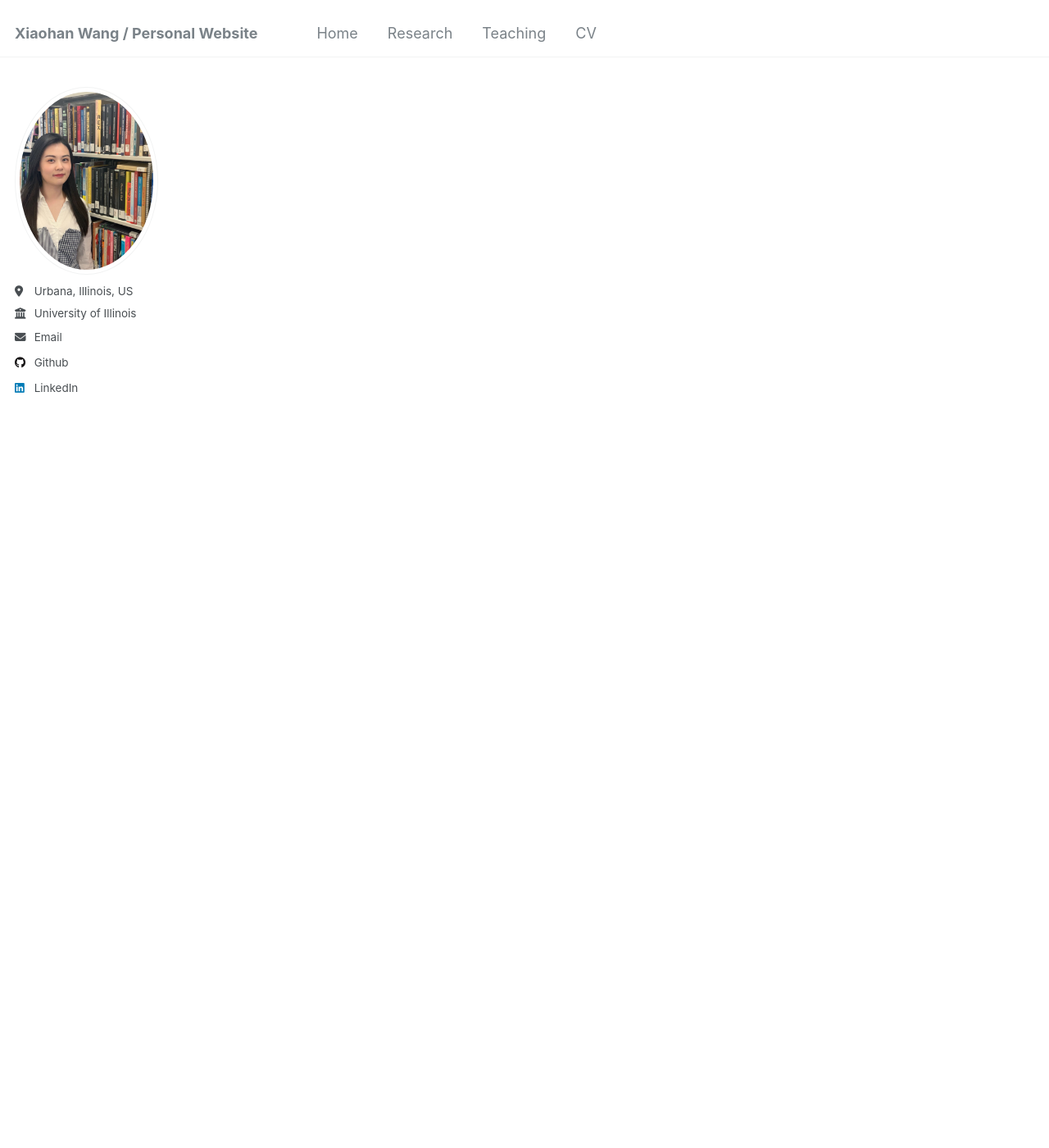
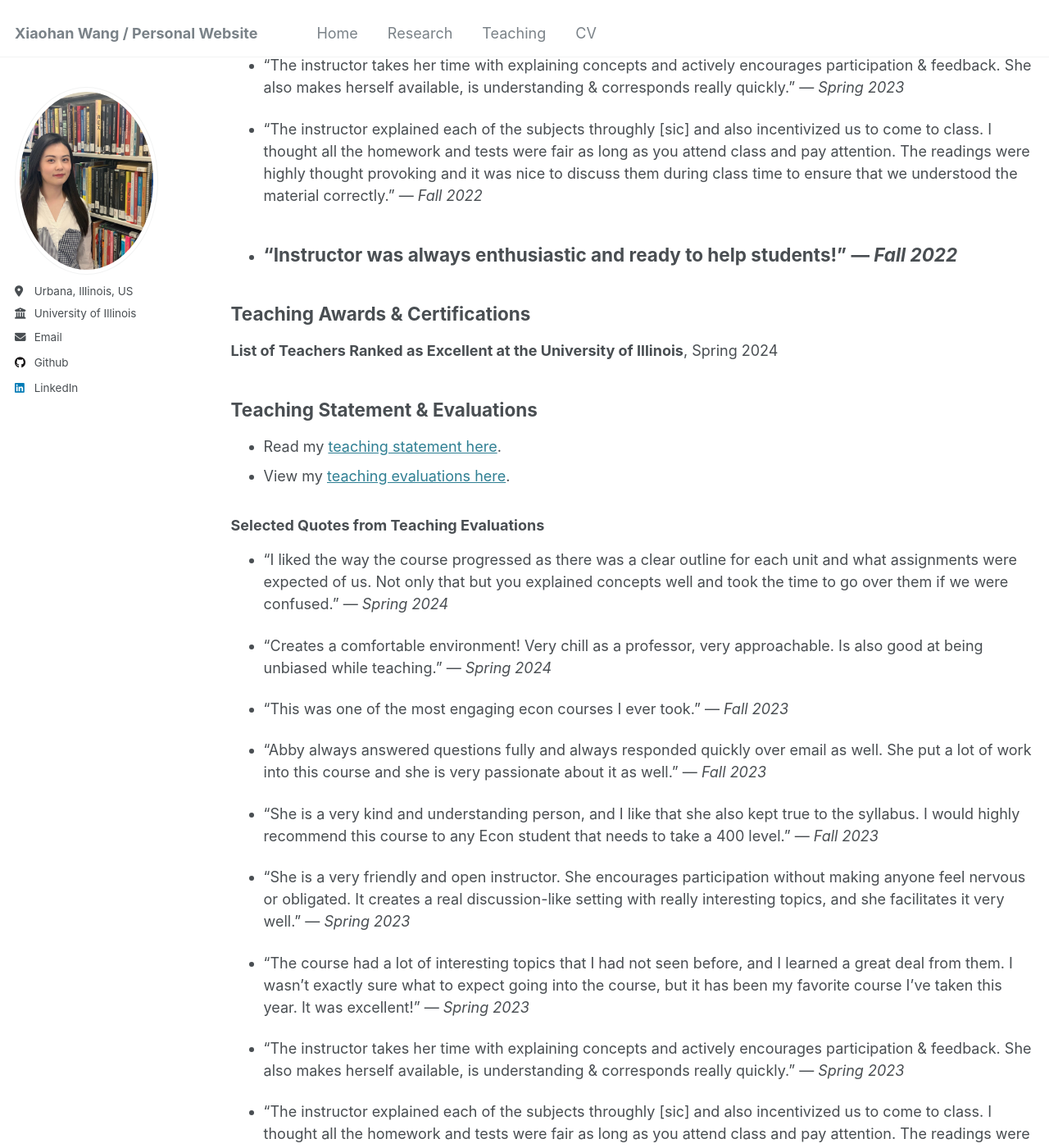
Before and after one commit to xiaohanwang1997/xiaohanwang1997.github.io, a Jekyll site: the page built from _teaching/2014-spring-teaching-1.md, in a window 1280 px wide and 1400 px high, scrolled down 1476 px. Shown: the whole window at 82% size. Built offline with Jekyll 4.4.1, drawn with Linux system fonts in a browser that asks for light colours; some of the changed text lies outside the part shown.

Commit message:
Update 2014-spring-teaching-1.md

```diff
--- a/_teaching/2014-spring-teaching-1.md
+++ b/_teaching/2014-spring-teaching-1.md
@@ -7,26 +7,100 @@ redirect_from:
   - /teaching
 ---
 
-Teaching Assistant
-=====
-**ECON 102 Mirco Principles**<br>
-&nbsp;&nbsp;Fall 2023, Spring 2024, Fall 2024, Spring 2025
+## Courses Taught
+### ECON 102: *Mirco Principles*
+- **Teaching Assistant**: Fall 2023, Spring 2024, Fall 2024, Spring 2025
 
-**ECON 436 Economics of Coordination, ECON 440 Labor Economics, ECON 480 Ind Comp & Monopoly**<br>
-&nbsp;&nbsp;Spring 2023
+### ECON 436: *Economics of Coordination*, ECON 440: *Labor Economics*, ECON: 480 *Ind Comp & Monopoly*
+- **Teaching Assistant**:Spring 2023
 
-**STAT 202 Economic Statistics**<br>
-&nbsp;&nbsp;Fall 2022
+### STAT 202: *Economic Statistics*
+- **Teaching Assistant**:Fall 2022
 
-**ECON 303 Inter Macro Theory**<br>
-&nbsp;&nbsp;Fall 2021, Spring 2022
+### ECON 303: *Inter Macro Theory*
+- **Teaching Assistant**:Fall 2021, Spring 2022
 
-Course Assistant
-=====
-**iMBA program, Gies College of Business**<br>
-&nbsp;&nbsp;Spring 2020, Summer 2020, Fall 2020, Spring 2021, Summer 2021
+### iMBA program, *Gies College of Business*
+- **Course Assistant**: 2020, Summer 2020, Fall 2020, Spring 2021, Summer 2021
+---
 
-Teaching Awards & Certifications
-=====
-**List of Teachers Ranked as Excellent at the University of Illinois**<br>
-&nbsp;&nbsp;Spring 2024
+## Teaching Statement & Evaluations
+- Read my [teaching statement here](link-to-statement).
+- View my [teaching evaluations here](link-to-evaluations).
+
+### Selected Quotes from Teaching Evaluations
+
+- "I liked the way the course progressed as there was a clear outline for each unit and what assignments were expected of us. Not only that but you explained concepts well and took the time to go over them if we were confused." — *Spring 2024*
+
+- "Creates a comfortable environment! Very chill as a professor, very approachable. Is also good at being unbiased while teaching." — *Spring 2024*
+
+- "This was one of the most engaging econ courses I ever took." — *Fall 2023*
+
+- "Abby always answered questions fully and always responded quickly over email as well. She put a lot of work into this course and she is very passionate about it as well." — *Fall 2023*
+
+- "She is a very kind and understanding person, and I like that she also kept true to the syllabus. I would highly recommend this course to any Econ student that needs to take a 400 level." — *Fall 2023*
+
+- "She is a very friendly and open instructor. She encourages participation without making anyone feel nervous or obligated. It creates a real discussion-like setting with really interesting topics, and she facilitates it very well." — *Spring 2023*
+
+- "The course had a lot of interesting topics that I had not seen before, and I learned a great deal from them. I wasn't exactly sure what to expect going into the course, but it has been my favorite course I've taken this year. It was excellent!" — *Spring 2023*
+
+- "The instructor takes her time with explaining concepts and actively encourages participation & feedback. She also makes herself available, is understanding & corresponds really quickly." — *Spring 2023*
+
+- "The instructor explained each of the subjects throughly [sic] and also incentivized us to come to class. I thought all the homework and tests were fair as long as you attend class and pay attention. The readings were highly thought provoking and it was nice to discuss them during class time to ensure that we understood the material correctly." — *Fall 2022*
+
+- "Instructor was always enthusiastic and ready to help students!" — *Fall 2022*
+---
+
+## Teaching Awards & Certifications
+**List of Teachers Ranked as Excellent at the University of Illinois**, Spring 2024
+
+
+
+
+
+
+
+
+
+
+
+
+
+## Teaching Statement & Evaluations
+
+- Read my [teaching statement here](link-to-statement).
+- View my [teaching evaluations here](link-to-evaluations).
+
+### Selected Quotes from Teaching Evaluations
+
+- "I liked the way the course progressed as there was a clear outline for each unit and what assignments were expected of us. Not only that but you explained concepts well and took the time to go over them if we were confused." — *Spring 2024*
+
+- "Creates a comfortable environment! Very chill as a professor, very approachable. Is also good at being unbiased while teaching." — *Spring 2024*
+
+- "This was one of the most engaging econ courses I ever took." — *Fall 2023*
+
+- "Abby always answered questions fully and always responded quickly over email as well. She put a lot of work into this course and she is very passionate about it as well." — *Fall 2023*
+
+- "She is a very kind and understanding person, and I like that she also kept true to the syllabus. I would highly recommend this course to any Econ student that needs to take a 400 level." — *Fall 2023*
+
+- "She is a very friendly and open instructor. She encourages participation without making anyone feel nervous or obligated. It creates a real discussion-like setting with really interesting topics, and she facilitates it very well." — *Spring 2023*
+
+- "The course had a lot of interesting topics that I had not seen before, and I learned a great deal from them. I wasn't exactly sure what to expect going into the course, but it has been my favorite course I've taken this year. It was excellent!" — *Spring 2023*
+
+- "The instructor takes her time with explaining concepts and actively encourages participation & feedback. She also makes herself available, is understanding & corresponds really quickly." — *Spring 2023*
+
+- "The instructor explained each of the subjects throughly [sic] and also incentivized us to come to class. I thought all the homework and tests were fair as long as you attend class and pay attention. The readings were highly thought provoking and it was nice to discuss them during class time to ensure that we understood the material correctly." — *Fall 2022*
+
+- "Instructor was always enthusiastic and ready to help students!" — *Fall 2022*
+
+---
+
+## Teaching Awards & Certifications
+
+- **List of Teachers Ranked as Excellent** at the University of Illinois: Fall 2020, Fall 2021, Fall 2022, Spring 2023, Fall 2023, Spring 2024
+
+- **Department of Economics Undergraduate Teaching Fellowship**, University of Illinois, May 2023
+
+- **Graduate Teacher Certificate** from the Center for Innovation in Teaching and Learning, University of Illinois, May 2023
+
+- **Graduate College Mentoring Certificate**, University of Illinois, May 2024
```
